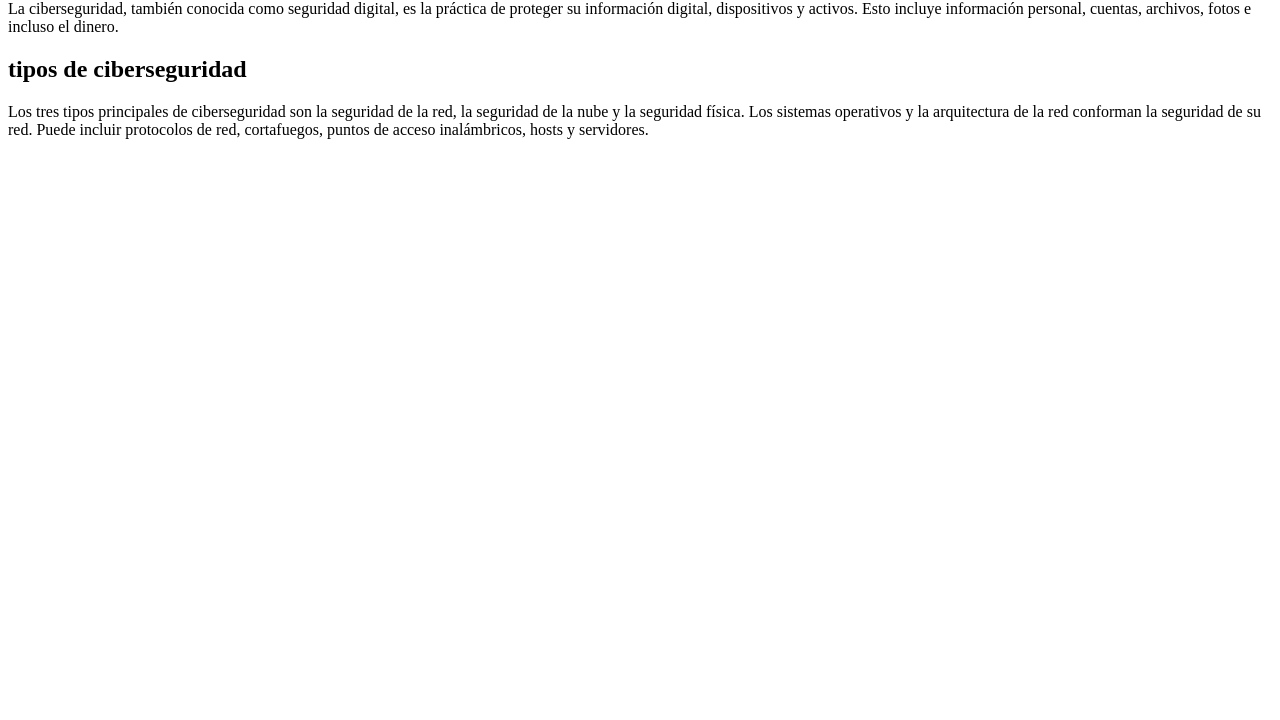
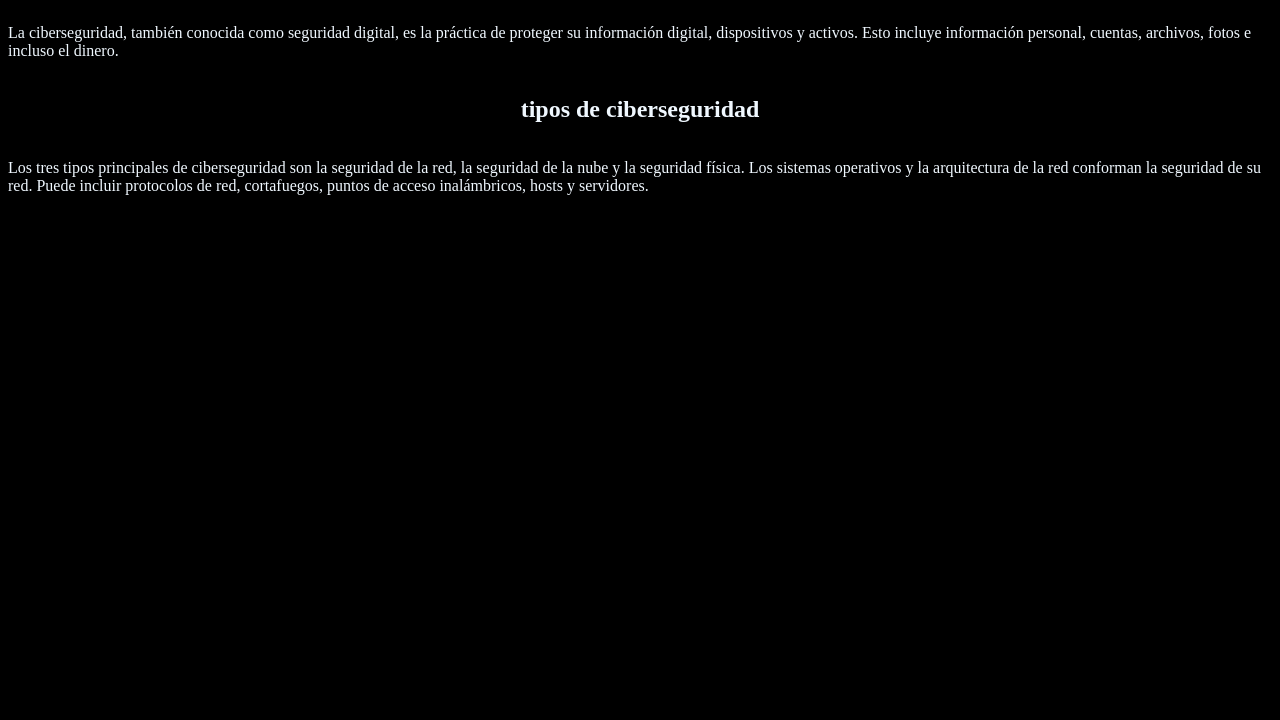
Before and after one commit to JuanCelis2040/interes, a plain HTML site: page sofia.html in a window 1280 px wide. Shown: the part 80-800 px from the top of the page. Drawn offline with Linux system fonts and the light colour scheme.

Commit message:
cambios ultimoa

```diff
--- a/sofia.html
+++ b/sofia.html
@@ -3,7 +3,7 @@
 <head>
     <meta charset="UTF-8">
     <meta name="viewport" content="width=device-width, initial-scale=1.0">
-    <link rel="stylesheet" href="css/css.css">
+    <link rel="stylesheet" href="css/css/estilos.css">
     <title>Interes</title>
 
 </head>
```
